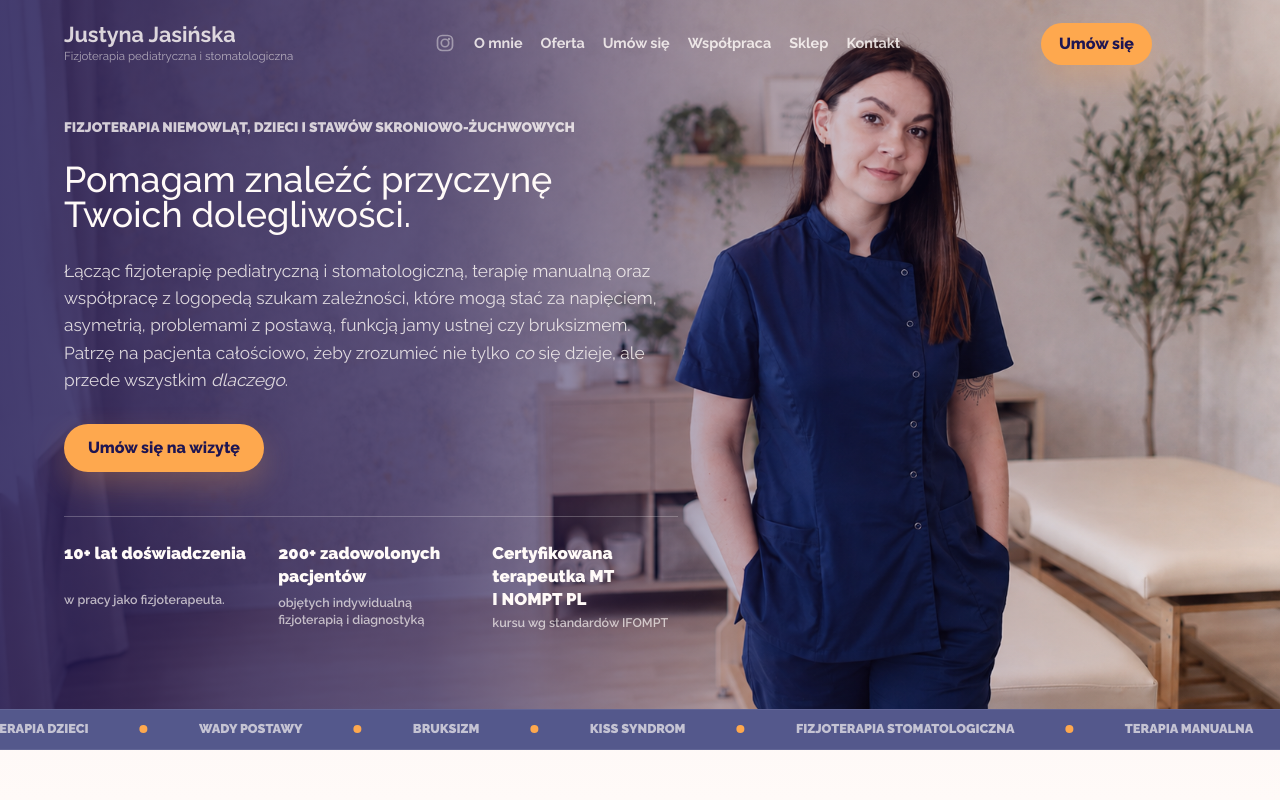
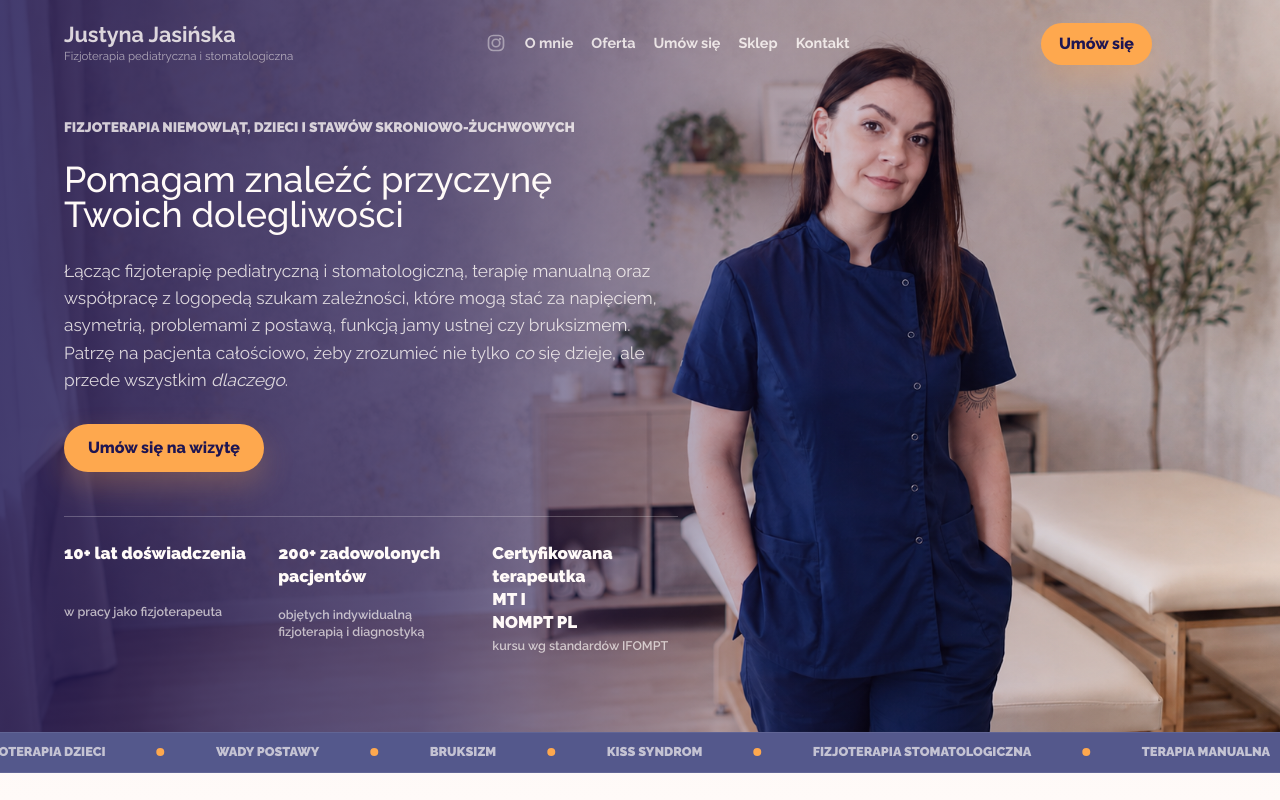
Before and after one commit to Shekspir2000/Justyna, a Next.js app: page / in a window 1280 px wide. Shown: the top 800 px of the page. Built offline with nearby package versions, Linux system fonts and the light colour scheme.

Commit message:
Update homepage section styling

```diff
--- a/app/globals.css
+++ b/app/globals.css
@@ -367,6 +367,7 @@ main {
 .hero-background .trust-strip strong {
   color: #fffaf8;
   font-size: clamp(1.02rem, 1.32vw, 1.3rem);
+  white-space: pre-line;
 }
 
 .hero-background .trust-strip span {
@@ -712,7 +713,9 @@ h3 {
   width: min(var(--content), calc(100% - var(--gutter) - var(--gutter)));
   max-width: var(--content);
   gap: clamp(18px, 2.8vw, 34px);
+  justify-items: center;
   padding-block: calc(var(--section-space) * 0.55);
+  text-align: center;
 }
 
 .about-editorial-intro {
@@ -869,8 +872,8 @@ h3 {
 .method-heading h2 {
   max-width: 780px;
   margin-inline: auto;
-  font-size: clamp(2.12rem, 4.35vw, 3.7rem);
-  line-height: 1.03;
+  font-size: clamp(1.55rem, 2.65vw, 2.42rem);
+  line-height: 1.12;
 }
 
 .method-heading .section-lead {
@@ -1031,8 +1034,9 @@ h3 {
   gap: clamp(11px, 1.4vw, 17px);
   max-width: 720px;
   margin-bottom: 0;
-  margin-inline: 0;
-  text-align: left;
+  margin-inline: auto;
+  justify-items: center;
+  text-align: center;
 }
 
 .offer-section {
@@ -1052,8 +1056,7 @@ h3 {
 }
 
 .offer-section .section-heading {
-  margin-left: 0;
-  margin-right: auto;
+  margin-inline: auto;
 }
 
 .offer-section .section-heading .eyebrow {
@@ -1064,14 +1067,14 @@ h3 {
 
 .offer-section .section-lead {
   max-width: 680px;
-  margin: 0;
+  margin: 0 auto;
   font-size: clamp(1.02rem, 1.35vw, 1.16rem);
   line-height: 1.62;
 }
 
 .offer-section .section-heading h2 {
   max-width: 720px;
-  margin-inline: 0;
+  margin-inline: auto;
   font-size: clamp(1.55rem, 2.65vw, 2.42rem);
   line-height: 1.12;
 }
@@ -1384,9 +1387,8 @@ h3 {
 .reviews-marquee {
   position: relative;
   width: 100%;
-  margin-top: clamp(22px, 3vw, 38px);
+  margin-top: 0;
   overflow: hidden;
-  mask-image: linear-gradient(90deg, transparent, #000 8%, #000 92%, transparent);
 }
 
 .reviews-track {
@@ -1457,9 +1459,13 @@ h3 {
 
 .reviews-source {
   justify-self: center;
-  margin-top: clamp(22px, 3vw, 34px);
-  color: var(--rose);
-  font-weight: 900;
+  margin: 0 0 clamp(22px, 3vw, 38px);
+  color: var(--ink);
+  font-size: clamp(1.55rem, 2.65vw, 2.42rem);
+  font-family: inherit;
+  font-weight: 500;
+  line-height: 1.12;
+  text-align: center;
 }
 
 @keyframes reviews-scroll {
@@ -1483,11 +1489,15 @@ h3 {
   margin-inline: auto;
   display: grid;
   align-items: center;
+  justify-items: center;
+  text-align: center;
 }
 
 .shop-copy {
   display: grid;
   gap: clamp(16px, 2vw, 24px);
+  justify-items: center;
+  text-align: center;
 }
 
 .shop-copy .eyebrow {
@@ -1498,6 +1508,7 @@ h3 {
 }
 
 .contact-copy .eyebrow {
+  color: var(--rose);
   font-size: clamp(1.14rem, 1.45vw, 1.33rem);
   text-transform: none;
 }
@@ -1509,6 +1520,7 @@ h3 {
 
 .shop-copy h2 {
   max-width: 760px;
+  margin-inline: auto;
   color: #fffaf8;
   font-size: clamp(1.55rem, 2.65vw, 2.42rem);
   line-height: 1.12;
@@ -1524,6 +1536,7 @@ h3 {
 
 .contact-copy p {
   max-width: 720px;
+  margin-inline: auto;
   color: rgba(65, 52, 77, 0.8);
   font-size: 1.06rem;
 }
@@ -1532,10 +1545,14 @@ h3 {
   display: grid;
   gap: clamp(10px, 1.4vw, 16px);
   max-width: 820px;
+  margin-inline: auto;
+  justify-items: center;
+  text-align: center;
 }
 
 .contact-copy h2 {
   max-width: 720px;
+  margin-inline: auto;
   font-size: clamp(1.55rem, 2.65vw, 2.42rem);
   line-height: 1.12;
 }
@@ -1544,8 +1561,10 @@ h3 {
   display: grid;
   grid-template-columns: repeat(3, minmax(0, 1fr));
   gap: clamp(12px, 1.8vw, 16px);
+  width: 100%;
   max-width: none;
   margin-top: 0;
+  text-align: left;
 }
 
 .contact-card {
@@ -1559,6 +1578,7 @@ h3 {
   padding: clamp(18px, 2.2vw, 24px);
   box-shadow: 0 14px 42px rgba(65, 52, 77, 0.05);
   color: var(--ink);
+  text-align: left;
   overflow-wrap: anywhere;
 }
 
@@ -2193,7 +2213,6 @@ h3 {
   }
 
   .method-heading,
-  .offer-section .section-heading,
   .reviews-heading,
   .cooperation-heading,
   .booking-inner {
@@ -2203,7 +2222,6 @@ h3 {
   }
 
   .method-heading h2,
-  .offer-section .section-heading h2,
   .reviews-heading h2,
   .cooperation-heading h2 {
     max-width: 100%;
@@ -2211,7 +2229,6 @@ h3 {
   }
 
   .method-heading .section-lead,
-  .offer-section .section-lead,
   .reviews-heading .section-lead,
   .cooperation-heading .section-lead {
     max-width: 100%;
@@ -2268,7 +2285,7 @@ h3 {
   }
 
   .reviews-source {
-    justify-self: start;
+    justify-self: center;
   }
 
   .method-section .process-card {
--- a/app/page.tsx
+++ b/app/page.tsx
@@ -11,7 +11,6 @@ const navItems: Array<[label: string, href: string | null]> = [
   ["O mnie", "#o-mnie"],
   ["Oferta", "#oferta"],
   ["Umów się", bookingUrl],
-  ["Współpraca", "#wspolpraca"],
   ["Sklep", "#sklep"],
   ["Kontakt", "#kontakt"],
 ];
@@ -30,14 +29,14 @@ const marqueeItems = [
 const trustItems = [
   {
     title: "10+ lat doświadczenia",
-    text: "w pracy jako fizjoterapeuta.",
+    text: "w pracy jako fizjoterapeuta",
   },
   {
     title: "200+ zadowolonych pacjentów",
     text: "objętych indywidualną fizjoterapią i diagnostyką",
   },
   {
-    title: "Certyfikowana terapeutka MT I NOMPT PL",
+    title: "Certyfikowana terapeutka\nMT I\nNOMPT PL",
     text: "kursu wg standardów IFOMPT",
   },
 ];
@@ -45,7 +44,7 @@ const trustItems = [
 const offerGroups = [
   {
     slug: "fizjoterapia-niemowlat",
-    title: "Fizjoterapia niemowląt",
+    title: "FIZJOTERAPIA NIEMOWLĄT",
     text: "Wspieram prawidłowy rozwój ruchowy niemowląt, pomagając w trudnościach pojawiających się na różnych etapach rozwoju. Terapia jest zawsze dobierana indywidualnie do potrzeb dziecka i jego aktualnych możliwości.",
     image: "/images/offer-infants-therapy.jpg",
     alt: "Fizjoterapia niemowląt w gabinecie",
@@ -62,7 +61,7 @@ const offerGroups = [
   },
   {
     slug: "fizjoterapia-dzieci",
-    title: "Fizjoterapia dzieci",
+    title: "FIZJOTERAPIA DZIECI",
     text: "Pomagam dzieciom w kształtowaniu prawidłowej postawy ciała i pracy stóp, wspierając ich harmonijny rozwój oraz zapobiegając pogłębianiu się nieprawidłowości. Terapia obejmuje zarówno ćwiczenia, jak i naukę zaleceń do domu.",
     image: "/images/offer-children-therapy.png",
     alt: "Fizjoterapia dzieci i praca z rozwojem ruchowym",
@@ -116,25 +115,6 @@ const processSteps = [
     title: "Plan i zalecenia do domu",
     text: "Rodzic lub pacjent wychodzi z gabinetu z jasnym planem: co obserwować, co ćwiczyć, czego unikać i kiedy warto wrócić na kontrolę lub włączyć innego specjalistę.",
     note: "konkretne kolejne kroki",
-  },
-];
-
-const cooperationTopics = [
-  {
-    title: "Kiedy włączyć fizjoterapeutę",
-    text: "Wskazówki, przy których objawach i trudnościach dziecka warto poszerzyć terapię logopedyczną o ocenę fizjoterapeutyczną.",
-  },
-  {
-    title: "Napięcia twarzy, szyi i tułowia",
-    text: "Praktyczne spojrzenie na to, jak napięcie w ciele może wpływać na karmienie, funkcję jamy ustnej i przebieg terapii.",
-  },
-  {
-    title: "Wędzidełko i przygotowanie do zabiegu",
-    text: "Omówienie pracy przed podcięciem wędzidełka oraz po zabiegu, z uwzględnieniem zaleceń dla rodzica.",
-  },
-  {
-    title: "Spójny plan dla rodzica",
-    text: "Ułożenie prostego języka komunikacji i wspólnych zaleceń, aby rodzic wiedział, co robić między wizytami.",
   },
 ];
 
@@ -243,7 +223,7 @@ export default function Home() {
       <section className="hero hero-background" id="top">
         <div className="hero-copy">
           <p className="eyebrow">{keepShortWords("Fizjoterapia niemowląt, dzieci i stawów skroniowo-żuchwowych")}</p>
-          <h1>{keepShortWords("Pomagam znaleźć przyczynę Twoich dolegliwości.")}</h1>
+          <h1>{keepShortWords("Pomagam znaleźć przyczynę Twoich dolegliwości")}</h1>
           <p className="lead">
             {keepShortWords("Łącząc fizjoterapię pediatryczną i stomatologiczną, terapię manualną oraz współpracę z logopedą szukam zależności, które mogą stać za napięciem, asymetrią, problemami z postawą, funkcją jamy ustnej czy bruksizmem. Patrzę na pacjenta całościowo, żeby zrozumieć nie tylko ")}
             <em>co</em>
@@ -363,10 +343,7 @@ export default function Home() {
       <section className="method-section" id="metoda">
         <div className="section method-inner">
           <div className="section-heading method-heading reveal">
-            <p className="eyebrow">Jak wygląda wizyta</p>
-            <p className="section-lead">
-              {keepShortWords("Każda wizyta ma spokojny, czytelny rytm: od rozmowy i badania, przez terapię, po zalecenia, które rodzic lub pacjent naprawdę rozumie.")}
-            </p>
+            <h2>Jak wygląda wizyta</h2>
           </div>
 
           <div className="process-grid">
@@ -384,10 +361,9 @@ export default function Home() {
       </section>
 
       <section className="section reviews-section">
-        <div className="section-heading reviews-heading reveal">
-          <p className="eyebrow">Opinie i zaufanie</p>
-          <h2>{keepShortWords("Wybrane opinie pochodzą z profilu Justyny na ZnanyLekarz")}</h2>
-        </div>
+        <a className="reviews-source reveal" href={`${bookingUrl}#profile-reviews`}>
+          Zobacz opinie na ZnanyLekarz
+        </a>
         <div className="reviews-marquee" aria-label="Przesuwane opinie pacjentów">
           <div className="reviews-track">
             {[0, 1].map((group) => (
@@ -406,9 +382,6 @@ export default function Home() {
             ))}
           </div>
         </div>
-        <a className="reviews-source reveal" href={`${bookingUrl}#profile-reviews`}>
-          Zobacz opinie na ZnanyLekarz
-        </a>
       </section>
 
       <section className="booking-section" id="umow-sie">
@@ -418,61 +391,6 @@ export default function Home() {
           <a className="primary-button" href={bookingUrl}>
             Umów się na wizytę
           </a>
-        </div>
-      </section>
-
-      <section className="section cooperation-section" id="wspolpraca">
-        <div className="cooperation-heading reveal">
-          <p className="eyebrow">Współpraca</p>
-          <h2>{keepShortWords("Wsparcie dla logopedów i gabinetów logopedycznych")}</h2>
-          <p className="section-lead">
-            {keepShortWords("Prowadzę wewnętrzne szkolenia dla gabinetów logopedycznych dotyczące współpracy fizjoterapeuty i logopedy w procesie terapeutycznym dzieci. Pokazuję, kiedy warto włączyć fizjoterapię, jak czytać napięcia i jak planować wspólne działania.")}
-          </p>
-          <a className="secondary-button" href="#kontakt">
-            Zapytaj o współpracę
-          </a>
-        </div>
-        <div className="cooperation-content">
-          <div className="cooperation-photos reveal" aria-label="Zdjęcia ze szkolenia i pracy manualnej">
-            <Image
-              className="cooperation-photo-main"
-              src="/images/cooperation-training-6978.jpg"
-              alt="Justyna Jasińska podczas szkolenia z pracy manualnej w obrębie twarzy i żuchwy"
-              width={1050}
-              height={1400}
-              unoptimized
-              sizes="(min-width: 820px) 34vw, 100vw"
-            />
-            <Image
-              className="cooperation-photo-side"
-              src="/images/cooperation-training-6958.jpg"
-              alt="Obserwacja technik manualnych podczas szkolenia dla specjalistów"
-              width={1050}
-              height={1400}
-              unoptimized
-              sizes="(min-width: 820px) 22vw, 50vw"
-            />
-          </div>
-          <div className="cooperation-topics">
-            {cooperationTopics.map((topic) => (
-              <article className="cooperation-topic reveal" key={topic.title}>
-                <h3>{keepShortWords(topic.title)}</h3>
-                <p>{keepShortWords(topic.text)}</p>
-              </article>
-            ))}
-          </div>
-        </div>
-      </section>
-
-      <section className="shop-section" id="sklep" aria-label="Sklep i materiały edukacyjne">
-        <div className="shop-inner reveal">
-          <div className="shop-copy">
-            <p className="eyebrow">Sklep</p>
-            <h2>{keepShortWords("Wkrótce materiały edukacyjne dla rodziców")}</h2>
-            <p>
-              {keepShortWords("Pracuję nad e-bookami, webinarami i prostymi materiałami, które pomogą rodzicom spokojniej rozumieć rozwój dziecka, napięcia, karmienie oraz codzienną pracę zaleconą po wizycie.")}
-            </p>
-          </div>
         </div>
       </section>
 
@@ -500,6 +418,15 @@ export default function Home() {
         </div>
       </section>
 
+      <section className="shop-section" id="sklep" aria-label="Sklep i materiały edukacyjne">
+        <div className="shop-inner reveal">
+          <div className="shop-copy">
+            <p className="eyebrow">Sklep</p>
+            <h2>{keepShortWords("Wkrótce materiały edukacyjne dla pacjentów")}</h2>
+          </div>
+        </div>
+      </section>
+
       <footer className="site-footer">
         <div>
           <strong>Justyna Jasińska</strong>
```
